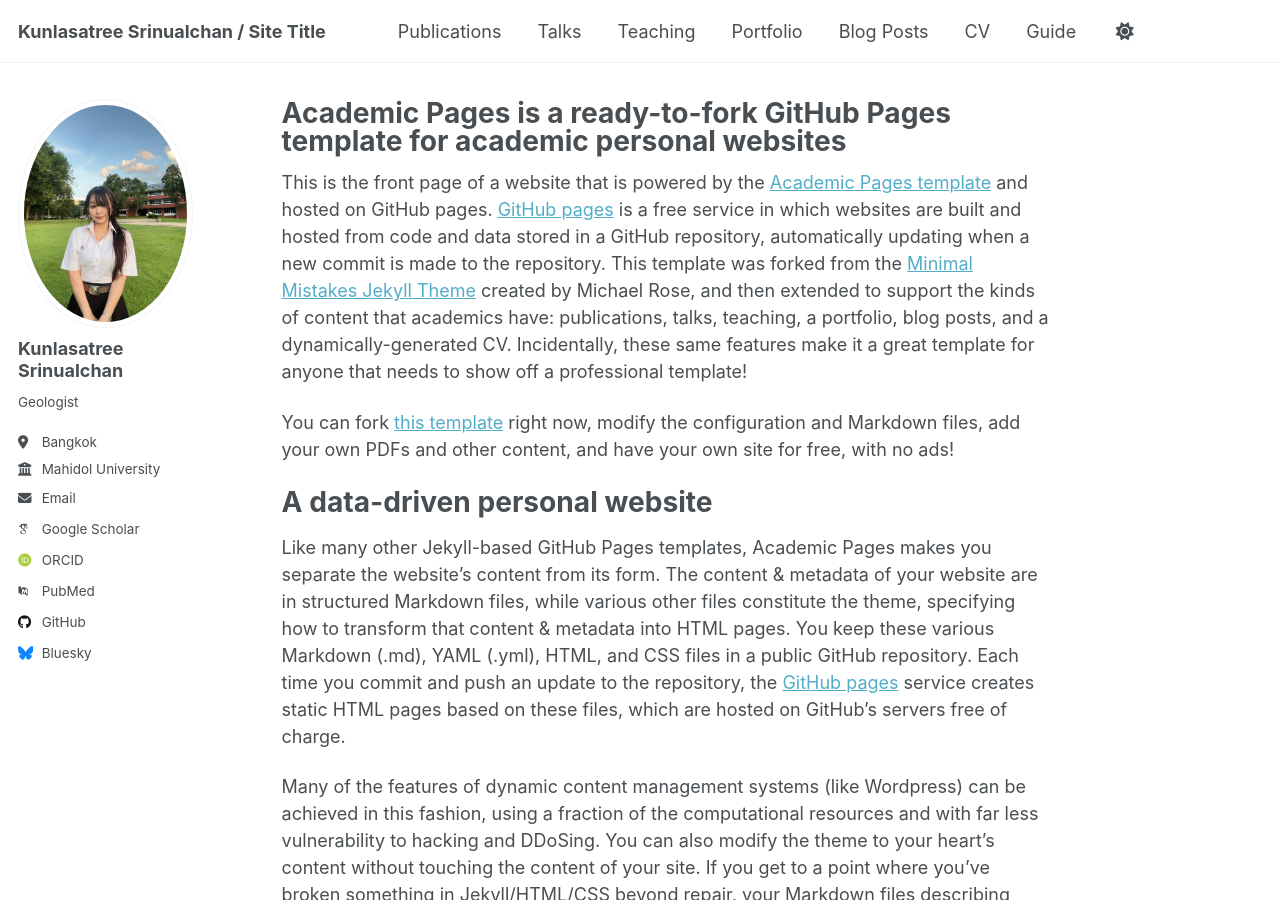
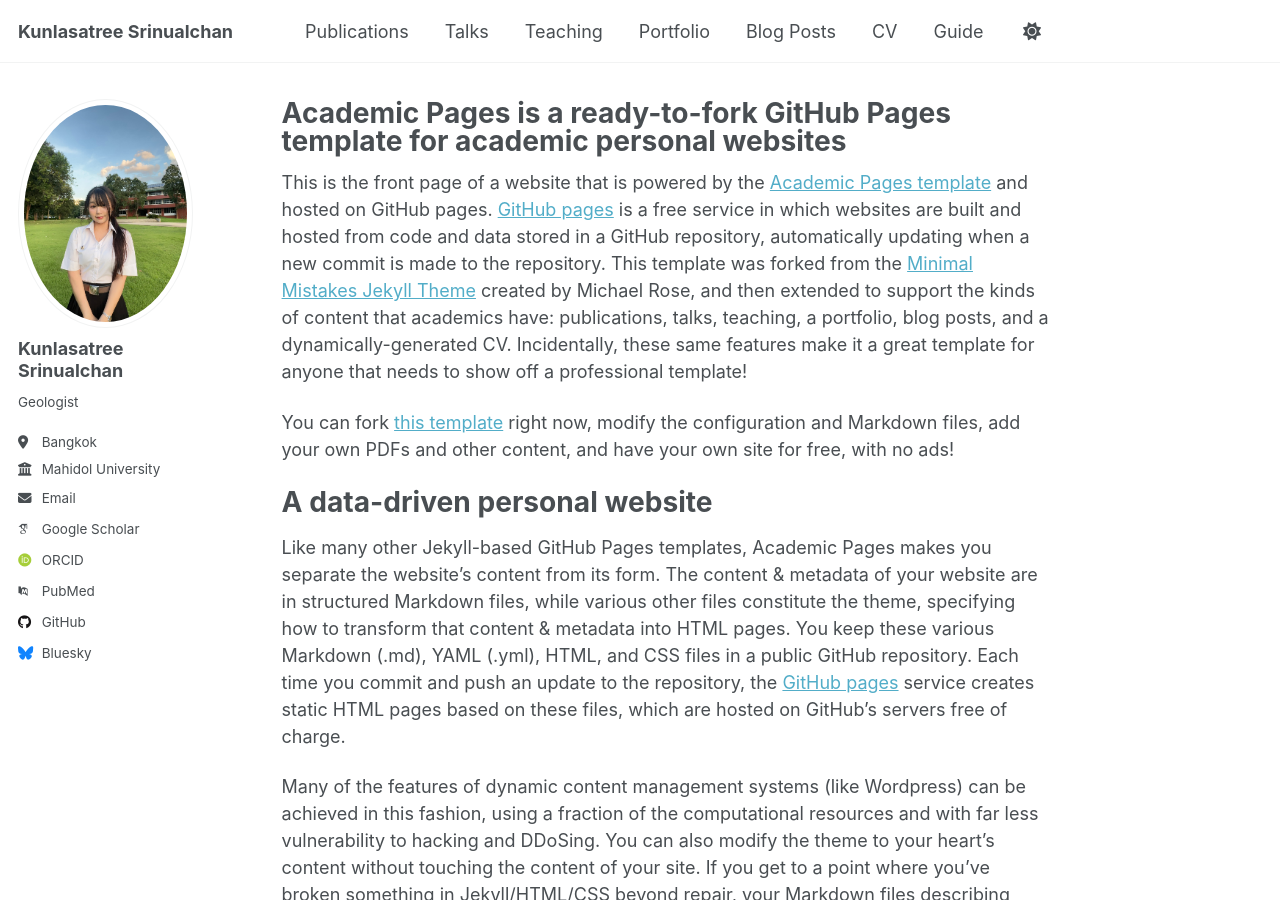
Before and after one commit to kunlasatree2332/kunlasatree2332.github.io, a Jekyll site: the page built from _pages/about.md, in a window 1280 px wide and 900 px high. Built offline with Jekyll 4.4.1, drawn with Linux system fonts in a browser that asks for light colours; some web fonts are replaced; a script that is not in the unit is left out.

Commit message:
Update _config.yml

```diff
--- a/_config.yml
+++ b/_config.yml
@@ -9,7 +9,7 @@
 # Basic Site Settings
 locale                   : "en-US"
 site_theme               : "default" # Currently available options are "default", "air"
-title                    : "Kunlasatree Srinualchan / Site Title"
+title                    : "Kunlasatree Srinualchan"
 title_separator          : "-"
 name                     : &name "Kunlasatree Srinualchan"
 description              : &description "Kunlasatree Srinualchan's academic portfolio"   # Update this with a general description of your site, this is the default if not overridden by a page
```
